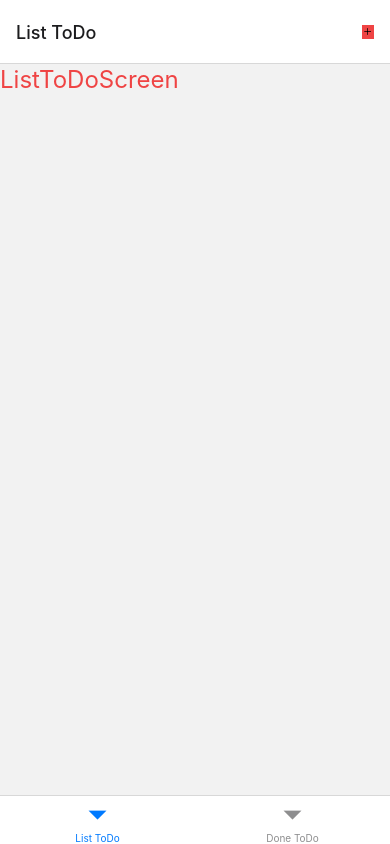
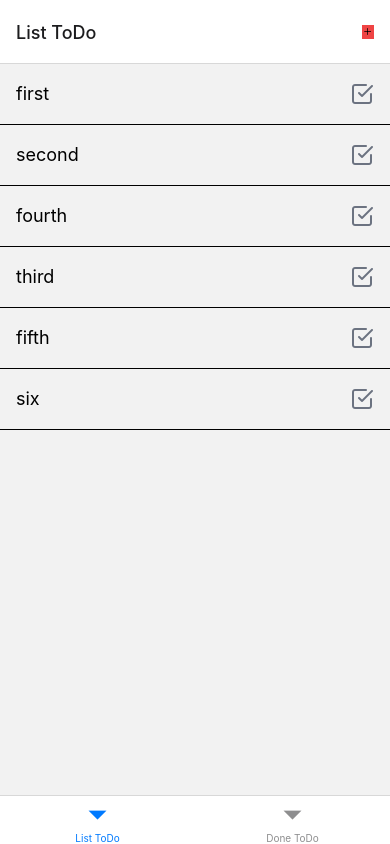
Before and after one commit to DagimAsnake/reactNative-ToDo, a React Native app: screen / in a window 390 px wide. Built offline with nearby package versions, Linux system fonts and the light colour scheme.

Commit message:
added list screen

```diff
--- a/Screens/ListToDoScreen.js
+++ b/Screens/ListToDoScreen.js
@@ -1,10 +1,62 @@
 import React from 'react'
-import { Text } from 'react-native'
+import { Text, View, FlatList, Pressable } from 'react-native';
+import { Feather } from '@expo/vector-icons';
+
+const ToDo = [
+  {
+    id: '1',
+    title: "first",
+    description: "first first first first first first first"
+  },
+  {
+    id: '2',
+    title: "second",
+    description: "second second second second second second second"
+  },
+  {
+    id: '3',
+    title: "fourth",
+    description: "fourth fourth fourth fourth fourth fourth fourth"
+  },
+  {
+    id: '4',
+    title: "third",
+    description: "third third third third third third third"
+  },
+  {
+    id: '5',
+    title: "fifth",
+    description: "fifth fifth fifth fifth fifth fifth fifth"
+  },
+  {
+    id: '6',
+    title: "six",
+    description: "six six six six six six six"
+  },
+
+]
 
 const ListToDoScreen = () => {
+  const renderToDo = ({ item }) => {
+    const handlePress = () => {
+      // Handle press event for the card
+    };
+
+    return (
+      <Pressable onPress={handlePress}>
+        <View className="flex-row p-4 items-center border-b">
+          <Text className="flex-1 text-lg">{item.title}</Text>
+          <Feather name="check-square" size={24} className="text-gray-500" />
+        </View>
+      </Pressable>
+    );
+  };
+
   return (
-    <Text className='flex-1 justify-center text-red-500 text-2xl'>ListToDoScreen</Text>
-  )
-}
+    <View className="flex-1">
+      <FlatList data={ToDo} keyExtractor={(item) => item.id} renderItem={renderToDo} />
+    </View>
+  );
+};
 
-export default ListToDoScreen
+export default ListToDoScreen;
```
